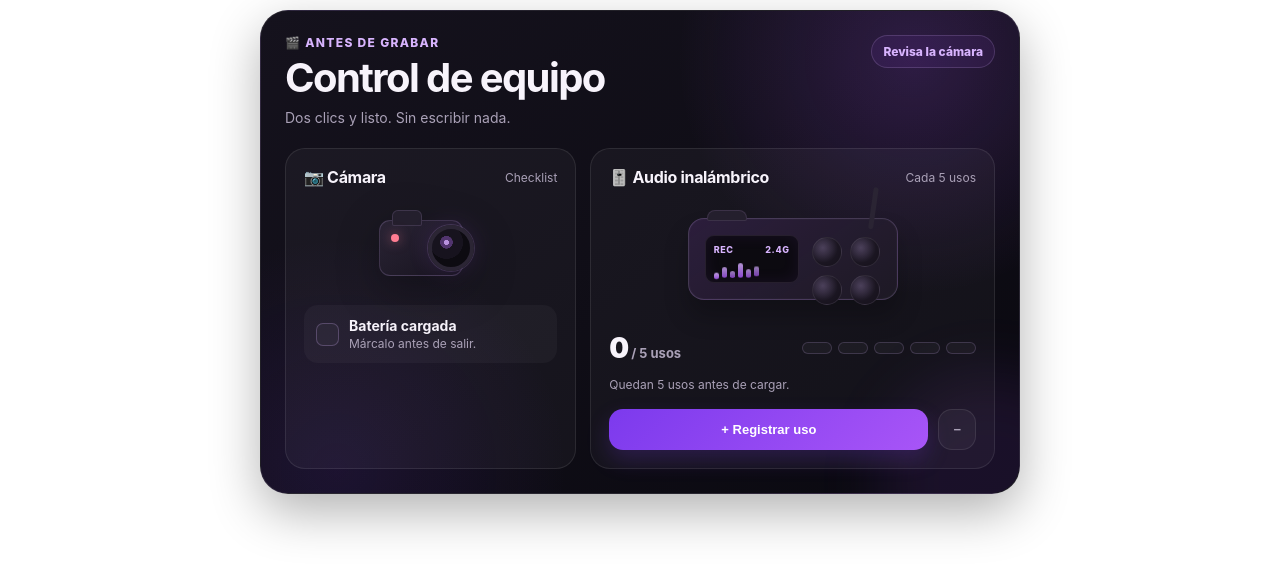
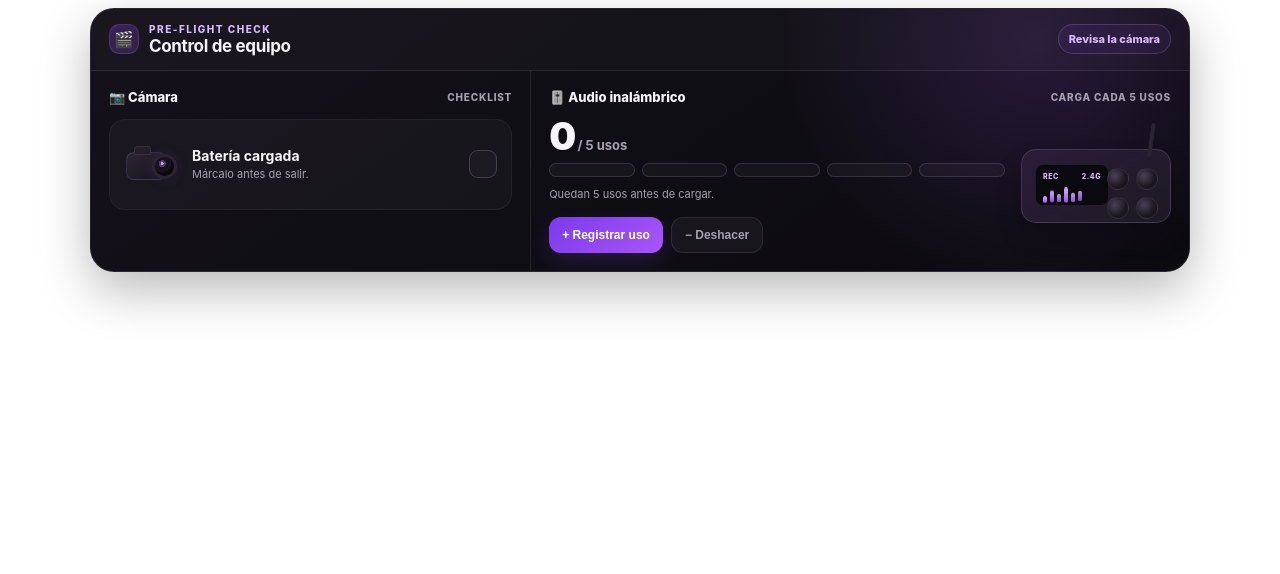
Before and after one commit to pwbzk8zz5j-sudo/widgetyhorbis, a plain HTML site: page MICROFONO/index.html in a window 1280 px wide. Drawn offline with Linux system fonts and the light colour scheme.

Commit message:
Update index.html

```diff
--- a/MICROFONO/index.html
+++ b/MICROFONO/index.html
@@ -1,3 +1,4 @@
+
 <!doctype html>
 <html lang="es">
 <head>
@@ -6,14 +7,14 @@
   <title>Control de equipo</title>
   <style>
     :root{
-      --bg:#0a0910;
-      --panel:#15121d;
-      --panel-2:#1b1725;
-      --text:#f7f3fb;
-      --muted:#aaa1b7;
+      --bg:#0b0a0f;
+      --panel:#14111a;
+      --panel-2:#1b1722;
+      --text:#f7f4fb;
+      --muted:#a79fad;
       --purple:#a855f7;
       --purple-2:#7c3aed;
-      --purple-soft:#d8b4fe;
+      --purple-soft:#dabaff;
       --green:#8be0bc;
       --red:#ff8f9f;
       --border:rgba(255,255,255,.09);
@@ -30,404 +31,308 @@
     }
 
     body{
-      padding:10px;
+      padding:8px;
       display:grid;
       place-items:center;
     }
 
     .widget{
-      width:min(100%,760px);
-      padding:24px;
-      border-radius:28px;
+      width:min(100%,1100px);
+      border-radius:24px;
       border:1px solid var(--border);
+      background:
+        radial-gradient(circle at 86% 12%,rgba(168,85,247,.17),transparent 26%),
+        linear-gradient(145deg,var(--panel),var(--bg));
+      box-shadow:0 18px 50px rgba(0,0,0,.28);
       overflow:hidden;
       position:relative;
-      background:
-        radial-gradient(circle at 86% 10%,rgba(168,85,247,.20),transparent 30%),
-        radial-gradient(circle at 10% 95%,rgba(124,58,237,.12),transparent 28%),
-        linear-gradient(145deg,var(--panel),var(--bg));
-      box-shadow:0 18px 50px rgba(0,0,0,.30);
     }
 
-    .widget::after{
-      content:"";
-      position:absolute;
-      width:220px;
-      height:220px;
-      right:-80px;
-      bottom:-100px;
-      border-radius:50%;
-      background:rgba(168,85,247,.10);
-      filter:blur(30px);
-      pointer-events:none;
+    .topbar{
+      min-height:52px;
+      padding:14px 18px;
+      display:flex;
+      align-items:center;
+      justify-content:space-between;
+      gap:16px;
+      border-bottom:1px solid var(--border);
+      background:rgba(255,255,255,.018);
     }
 
-    .head{
+    .brand{
       display:flex;
-      align-items:flex-start;
-      justify-content:space-between;
-      gap:16px;
-      margin-bottom:20px;
-      position:relative;
-      z-index:2;
+      align-items:center;
+      gap:10px;
+      min-width:0;
+    }
+
+    .brand-mark{
+      width:30px;
+      height:30px;
+      border-radius:10px;
+      display:grid;
+      place-items:center;
+      background:linear-gradient(135deg,rgba(124,58,237,.28),rgba(168,85,247,.16));
+      border:1px solid rgba(216,180,254,.16);
+      box-shadow:inset 0 0 18px rgba(168,85,247,.08);
+      flex:0 0 auto;
+    }
+
+    .brand-text{
+      min-width:0;
     }
 
     .eyebrow{
       color:var(--purple-soft);
-      font-size:12px;
+      font-size:10px;
       font-weight:850;
-      letter-spacing:.11em;
+      letter-spacing:.15em;
       text-transform:uppercase;
-      margin-bottom:7px;
+      margin-bottom:2px;
     }
 
     h1{
       margin:0;
-      font-size:clamp(26px,4vw,40px);
-      line-height:1.05;
-      letter-spacing:-.04em;
-    }
-
-    .subtitle{
-      margin-top:8px;
-      color:var(--muted);
-      font-size:14px;
-      line-height:1.5;
+      font-size:17px;
+      line-height:1.1;
+      letter-spacing:-.02em;
+      white-space:nowrap;
     }
 
     .status-pill{
       flex:0 0 auto;
-      padding:8px 11px;
+      padding:7px 10px;
       border-radius:999px;
       background:rgba(139,224,188,.09);
       border:1px solid rgba(139,224,188,.18);
       color:var(--green);
-      font-size:12px;
-      font-weight:800;
+      font-size:11px;
+      font-weight:850;
       white-space:nowrap;
     }
 
-    .grid{
+    .content{
       display:grid;
-      grid-template-columns:.9fr 1.25fr;
-      gap:14px;
-      position:relative;
-      z-index:2;
+      grid-template-columns:.9fr 1.35fr;
+      min-height:170px;
     }
 
-    .card{
-      border:1px solid var(--border);
-      border-radius:20px;
-      background:rgba(255,255,255,.035);
+    .section{
       padding:18px;
-      min-height:240px;
+      position:relative;
     }
 
-    .card-title{
+    .section + .section{
+      border-left:1px solid var(--border);
+    }
+
+    .section-head{
       display:flex;
       align-items:center;
       justify-content:space-between;
       gap:12px;
-      margin-bottom:16px;
+      margin-bottom:14px;
     }
 
-    .card-title h2{
-      margin:0;
-      font-size:16px;
-      letter-spacing:-.02em;
+    .section-title{
+      display:flex;
+      align-items:center;
+      gap:8px;
+      font-size:13px;
+      font-weight:850;
     }
 
     .tiny{
       color:var(--muted);
-      font-size:12px;
+      font-size:10px;
+      text-transform:uppercase;
+      letter-spacing:.08em;
+      font-weight:800;
     }
 
-    .camera-visual{
-      width:120px;
-      height:82px;
-      margin:14px auto 20px;
-      position:relative;
-      filter:drop-shadow(0 14px 20px rgba(0,0,0,.25));
+    .camera-check{
+      min-height:91px;
+      display:flex;
+      align-items:center;
+      gap:14px;
+      padding:14px;
+      border-radius:16px;
+      background:rgba(255,255,255,.03);
+      border:1px solid rgba(255,255,255,.05);
+      cursor:pointer;
+      user-select:none;
+      transition:transform .18s ease,background .18s ease,border-color .18s ease;
     }
 
-    .cam-body{
-      position:absolute;
-      left:8px;
-      top:17px;
-      width:84px;
-      height:56px;
-      border-radius:11px;
-      background:linear-gradient(145deg,#2a2435,#17131e);
-      border:1px solid rgba(216,180,254,.18);
+    .camera-check:hover{
+      transform:translateY(-1px);
+      background:rgba(168,85,247,.07);
+      border-color:rgba(216,180,254,.13);
     }
 
-    .cam-body::before{
+    .camera-icon{
+      width:54px;
+      height:40px;
+      position:relative;
+      flex:0 0 auto;
+    }
+
+    .camera-body{
+      position:absolute;
+      left:2px;
+      top:8px;
+      width:40px;
+      height:28px;
+      border-radius:8px;
+      background:linear-gradient(145deg,#2c2634,#17131d);
+      border:1px solid rgba(216,180,254,.15);
+    }
+
+    .camera-body::before{
       content:"";
       position:absolute;
-      width:28px;
-      height:14px;
-      border-radius:6px 6px 2px 2px;
-      left:12px;
-      top:-11px;
-      background:#241f2d;
-      border:1px solid rgba(216,180,254,.14);
+      left:7px;
+      top:-7px;
+      width:15px;
+      height:7px;
+      border-radius:4px 4px 2px 2px;
+      background:#241f2b;
+      border:1px solid rgba(216,180,254,.12);
     }
 
     .lens{
       position:absolute;
-      width:46px;
-      height:46px;
+      width:25px;
+      height:25px;
       border-radius:50%;
-      left:57px;
-      top:22px;
-      background:
-        radial-gradient(circle at 38% 35%,#b991df 0 7%,#51346e 8% 18%,#17131e 19% 48%,#0d0b11 49%);
-      border:4px solid #2b2534;
-      box-shadow:0 0 0 1px rgba(216,180,254,.15),0 0 22px rgba(168,85,247,.15);
+      right:1px;
+      top:10px;
+      background:radial-gradient(circle at 38% 35%,#c7a3ea 0 8%,#573772 9% 20%,#16121c 21% 52%,#09080c 53%);
+      border:3px solid #2b2432;
+      box-shadow:0 0 14px rgba(168,85,247,.14);
     }
 
-    .rec-dot{
-      position:absolute;
-      left:20px;
-      top:31px;
-      width:8px;
-      height:8px;
-      border-radius:50%;
-      background:#ff7d92;
-      box-shadow:0 0 12px rgba(255,125,146,.55);
+    .check-copy{
+      min-width:0;
+      flex:1;
     }
 
-    .check-row{
-      display:flex;
-      align-items:center;
-      gap:10px;
-      padding:12px;
-      border-radius:14px;
-      background:rgba(255,255,255,.035);
-      cursor:pointer;
-      user-select:none;
-      transition:background .2s ease,transform .2s ease;
+    .check-copy strong{
+      display:block;
+      font-size:14px;
+      margin-bottom:3px;
     }
 
-    .check-row:hover{
-      background:rgba(168,85,247,.08);
-      transform:translateY(-1px);
+    .check-copy span{
+      display:block;
+      color:var(--muted);
+      font-size:11px;
     }
 
-    .box{
-      width:23px;
-      height:23px;
-      border-radius:7px;
+    .check-box{
+      width:28px;
+      height:28px;
+      border-radius:9px;
       display:grid;
       place-items:center;
-      border:1px solid rgba(216,180,254,.25);
+      border:1px solid rgba(216,180,254,.22);
+      background:rgba(255,255,255,.025);
       color:transparent;
       font-weight:900;
-      background:rgba(255,255,255,.03);
+      flex:0 0 auto;
+      transition:background .2s ease,color .2s ease;
     }
 
-    .check-row.done .box{
+    .camera-check.done .check-box{
+      color:var(--purple-soft);
       background:rgba(168,85,247,.18);
-      color:var(--purple-soft);
     }
 
-    .check-row strong{
-      display:block;
-      font-size:14px;
+    .audio-layout{
+      display:grid;
+      grid-template-columns:1fr auto;
+      gap:16px;
+      align-items:center;
     }
 
-    .check-row span{
-      display:block;
-      color:var(--muted);
-      font-size:12px;
-      margin-top:2px;
-    }
-
-    .audio-device{
-      height:112px;
-      margin:2px 0 16px;
-      position:relative;
-      display:grid;
-      place-items:center;
-    }
-
-    .receiver{
-      position:relative;
-      width:210px;
-      height:82px;
-      border-radius:16px;
-      background:
-        linear-gradient(145deg,rgba(168,85,247,.13),rgba(255,255,255,.02)),
-        #191520;
-      border:1px solid rgba(216,180,254,.20);
-      box-shadow:0 16px 25px rgba(0,0,0,.22),inset 0 0 0 1px rgba(255,255,255,.02);
-    }
-
-    .receiver::before{
-      content:"";
-      position:absolute;
-      width:38px;
-      height:9px;
-      border-radius:8px 8px 2px 2px;
-      left:18px;
-      top:-9px;
-      background:#241f2d;
-      border:1px solid rgba(216,180,254,.12);
-    }
-
-    .screen{
-      position:absolute;
-      left:16px;
-      top:16px;
-      width:94px;
-      height:48px;
-      border-radius:9px;
-      padding:8px;
-      background:#0c0a10;
-      border:1px solid rgba(216,180,254,.12);
-      box-shadow:inset 0 0 16px rgba(168,85,247,.08);
-    }
-
-    .screen-top{
+    .count-wrap{
       display:flex;
-      justify-content:space-between;
-      color:var(--purple-soft);
-      font-size:9px;
-      font-weight:800;
-      letter-spacing:.07em;
-    }
-
-    .levels{
-      display:flex;
-      gap:3px;
       align-items:end;
-      height:21px;
-      margin-top:4px;
-    }
-
-    .levels i{
-      display:block;
-      width:5px;
-      border-radius:4px;
-      background:linear-gradient(var(--purple-soft),var(--purple));
-      animation:level 1.4s ease-in-out infinite alternate;
-    }
-
-    .levels i:nth-child(1){height:8px}
-    .levels i:nth-child(2){height:15px;animation-delay:.2s}
-    .levels i:nth-child(3){height:11px;animation-delay:.4s}
-    .levels i:nth-child(4){height:19px;animation-delay:.1s}
-    .levels i:nth-child(5){height:13px;animation-delay:.3s}
-    .levels i:nth-child(6){height:17px;animation-delay:.5s}
-
-    .controls{
-      position:absolute;
-      right:17px;
-      top:18px;
-      display:grid;
-      grid-template-columns:repeat(2,30px);
       gap:8px;
-    }
-
-    .knob{
-      width:30px;
-      height:30px;
-      border-radius:50%;
-      background:radial-gradient(circle at 35% 35%,#4b405a,#201a28 58%);
-      border:1px solid rgba(255,255,255,.07);
-      box-shadow:inset -4px -4px 8px rgba(0,0,0,.25);
-    }
-
-    .antenna{
-      position:absolute;
-      width:5px;
-      height:42px;
-      border-radius:999px;
-      background:#2a2433;
-      right:24px;
-      top:-32px;
-      transform:rotate(8deg);
-      transform-origin:bottom;
-    }
-
-    .usage{
-      display:flex;
-      align-items:center;
-      justify-content:space-between;
-      gap:14px;
-      margin-bottom:12px;
+      margin-bottom:10px;
     }
 
     .count{
-      font-size:28px;
-      font-weight:900;
-      letter-spacing:-.04em;
+      font-size:38px;
+      font-weight:950;
+      letter-spacing:-.05em;
+      line-height:.9;
     }
 
     .count small{
       font-size:13px;
       color:var(--muted);
-      font-weight:700;
+      font-weight:750;
       letter-spacing:0;
     }
 
     .cells{
       display:flex;
-      gap:6px;
-      flex:1;
-      justify-content:flex-end;
+      gap:7px;
+      margin-bottom:10px;
     }
 
     .cell{
-      width:30px;
-      height:12px;
+      height:14px;
+      flex:1;
+      min-width:36px;
       border-radius:999px;
-      border:1px solid rgba(216,180,254,.18);
+      border:1px solid rgba(216,180,254,.16);
       background:rgba(255,255,255,.035);
       transition:background .25s ease,box-shadow .25s ease;
     }
 
     .cell.used{
       background:linear-gradient(90deg,var(--purple-2),var(--purple));
-      box-shadow:0 0 12px rgba(168,85,247,.22);
+      box-shadow:0 0 12px rgba(168,85,247,.2);
     }
 
     .alert{
-      min-height:20px;
+      min-height:18px;
       color:var(--muted);
-      font-size:12px;
+      font-size:11px;
       margin-bottom:12px;
     }
 
     .alert.hot{
       color:var(--red);
-      font-weight:800;
+      font-weight:850;
     }
 
     .buttons{
-      display:grid;
-      grid-template-columns:1fr auto;
-      gap:10px;
+      display:flex;
+      gap:8px;
+      flex-wrap:wrap;
     }
 
     button{
       appearance:none;
       border:none;
-      border-radius:14px;
-      padding:12px 14px;
+      border-radius:12px;
+      padding:10px 13px;
       font-weight:850;
       cursor:pointer;
-      font-size:13px;
-      transition:transform .18s ease,opacity .18s ease,background .18s ease;
+      font-size:12px;
+      transition:transform .18s ease,opacity .18s ease;
     }
 
     button:hover{transform:translateY(-1px)}
-    button:active{transform:translateY(0) scale(.98)}
+    button:active{transform:scale(.98)}
 
     .primary{
       color:white;
       background:linear-gradient(135deg,var(--purple-2),var(--purple));
-      box-shadow:0 10px 22px rgba(124,58,237,.22);
+      box-shadow:0 9px 20px rgba(124,58,237,.20);
     }
 
     .secondary{
@@ -436,36 +341,116 @@
       border:1px solid var(--border);
     }
 
-    .primary:disabled{
-      opacity:.45;
-      cursor:not-allowed;
-      box-shadow:none;
+    .charge{
+      display:none;
+      color:#251126;
+      background:linear-gradient(135deg,#f3c7ff,#c99cff);
+      box-shadow:0 10px 22px rgba(216,180,254,.16);
     }
 
-    .charge{
-      display:none;
-      width:100%;
-      color:#201322;
-      background:linear-gradient(135deg,#f3c7ff,#c99cff);
-      box-shadow:0 10px 24px rgba(216,180,254,.18);
+    .charge.visible{display:inline-flex}
+
+    .receiver{
+      width:150px;
+      height:74px;
+      border-radius:15px;
+      position:relative;
+      background:
+        linear-gradient(145deg,rgba(168,85,247,.12),rgba(255,255,255,.02)),
+        #19151f;
+      border:1px solid rgba(216,180,254,.18);
+      box-shadow:0 14px 23px rgba(0,0,0,.22);
+      flex:0 0 auto;
     }
 
-    .charge.visible{display:block}
+    .screen{
+      position:absolute;
+      left:13px;
+      top:14px;
+      width:74px;
+      height:42px;
+      border-radius:8px;
+      padding:7px;
+      background:#0b0910;
+      border:1px solid rgba(216,180,254,.11);
+    }
+
+    .screen-top{
+      display:flex;
+      justify-content:space-between;
+      color:var(--purple-soft);
+      font-size:7px;
+      font-weight:850;
+      letter-spacing:.08em;
+    }
+
+    .levels{
+      display:flex;
+      align-items:end;
+      gap:3px;
+      height:18px;
+      margin-top:4px;
+    }
+
+    .levels i{
+      width:4px;
+      display:block;
+      border-radius:3px;
+      background:linear-gradient(var(--purple-soft),var(--purple));
+      animation:level 1.3s ease-in-out infinite alternate;
+    }
+
+    .levels i:nth-child(1){height:7px}
+    .levels i:nth-child(2){height:13px;animation-delay:.2s}
+    .levels i:nth-child(3){height:10px;animation-delay:.4s}
+    .levels i:nth-child(4){height:16px;animation-delay:.1s}
+    .levels i:nth-child(5){height:11px;animation-delay:.3s}
+    .levels i:nth-child(6){height:14px;animation-delay:.5s}
+
+    .knobs{
+      position:absolute;
+      right:12px;
+      top:18px;
+      display:grid;
+      grid-template-columns:repeat(2,22px);
+      gap:7px;
+    }
+
+    .knob{
+      width:22px;
+      height:22px;
+      border-radius:50%;
+      background:radial-gradient(circle at 35% 35%,#4a4056,#211b28 60%);
+      border:1px solid rgba(255,255,255,.06);
+      box-shadow:inset -3px -3px 6px rgba(0,0,0,.25);
+    }
+
+    .antenna{
+      position:absolute;
+      width:4px;
+      height:34px;
+      border-radius:999px;
+      background:#2a2431;
+      right:19px;
+      top:-27px;
+      transform:rotate(8deg);
+      transform-origin:bottom;
+    }
 
     .toast{
       position:absolute;
       left:50%;
-      bottom:15px;
+      bottom:12px;
       transform:translate(-50%,10px);
       opacity:0;
       pointer-events:none;
-      padding:9px 13px;
+      padding:8px 12px;
       border-radius:999px;
-      background:rgba(17,14,23,.92);
-      border:1px solid rgba(216,180,254,.16);
+      background:rgba(17,14,23,.94);
+      border:1px solid rgba(216,180,254,.15);
       color:var(--purple-soft);
-      font-size:12px;
-      font-weight:800;
+      font-size:11px;
+      font-weight:850;
       transition:opacity .22s ease,transform .22s ease;
       z-index:5;
     }
@@ -479,55 +464,93 @@
       to{transform:scaleY(.55);opacity:.65}
     }
 
-    @media(max-width:680px){
-      .grid{grid-template-columns:1fr}
-      .head{flex-direction:column}
-      .status-pill{align-self:flex-start}
-      .card{min-height:auto}
+    @media(max-width:760px){
+      .content{grid-template-columns:1fr}
+      .section + .section{
+        border-left:none;
+        border-top:1px solid var(--border);
+      }
+      .audio-layout{
+        grid-template-columns:1fr;
+      }
+      .receiver{
+        display:none;
+      }
+      .topbar{
+        align-items:flex-start;
+      }
+      .status-pill{
+        margin-top:2px;
+      }
     }
   </style>
 </head>
 <body>
   <main class="widget">
-    <div class="head">
-      <div>
-        <div class="eyebrow">🎬 Antes de grabar</div>
-        <h1>Control de equipo</h1>
-        <div class="subtitle">Dos clics y listo. Sin escribir nada.</div>
+    <header class="topbar">
+      <div class="brand">
+        <div class="brand-mark">🎬</div>
+        <div class="brand-text">
+          <div class="eyebrow">Pre-flight check</div>
+          <h1>Control de equipo</h1>
+        </div>
       </div>
       <div class="status-pill" id="topStatus">Equipo listo</div>
-    </div>
+    </header>
 
-    <section class="grid">
-      <article class="card">
-        <div class="card-title">
-          <h2>📷 Cámara</h2>
-          <span class="tiny">Checklist</span>
+    <section class="content">
+      <article class="section">
+        <div class="section-head">
+          <div class="section-title">📷 Cámara</div>
+          <div class="tiny">Checklist</div>
         </div>
 
-        <div class="camera-visual" aria-hidden="true">
-          <div class="cam-body"></div>
-          <div class="lens"></div>
-          <div class="rec-dot"></div>
-        </div>
+        <div class="camera-check" id="cameraCheck" role="button" tabindex="0">
+          <div class="camera-icon" aria-hidden="true">
+            <div class="camera-body"></div>
+            <div class="lens"></div>
+          </div>
 
-        <div class="check-row" id="cameraCheck" role="button" tabindex="0">
-          <div class="box">✓</div>
-          <div>
+          <div class="check-copy">
             <strong>Batería cargada</strong>
             <span>Márcalo antes de salir.</span>
           </div>
+
+          <div class="check-box">✓</div>
         </div>
       </article>
 
-      <article class="card">
-        <div class="card-title">
-          <h2>🎚️ Audio inalámbrico</h2>
-          <span class="tiny">Cada 5 usos</span>
+      <article class="section">
+        <div class="section-head">
+          <div class="section-title">🎚️ Audio inalámbrico</div>
+          <div class="tiny">Carga cada 5 usos</div>
         </div>
 
-        <div class="audio-device" aria-hidden="true">
-          <div class="receiver">
+        <div class="audio-layout">
+          <div>
+            <div class="count-wrap">
+              <div class="count"><span id="count">0</span><small> / 5 usos</small></div>
+            </div>
+
+            <div class="cells">
+              <span class="cell"></span>
+              <span class="cell"></span>
+              <span class="cell"></span>
+              <span class="cell"></span>
+              <span class="cell"></span>
+            </div>
+
+            <div class="alert" id="alert">Quedan 5 usos antes de cargar.</div>
+
+            <div class="buttons" id="normalButtons">
+              <button class="primary" id="addUse">+ Registrar uso</button>
+              <button class="secondary" id="undoUse" title="Restar un uso">− Deshacer</button>
+            </div>
+
+            <button class="charge" id="chargedButton">🔋 Ya lo cargué</button>
+          </div>
+
+          <div class="receiver" aria-hidden="true">
             <div class="antenna"></div>
             <div class="screen">
               <div class="screen-top">
@@ -538,7 +561,7 @@
                 <i></i><i></i><i></i><i></i><i></i><i></i>
               </div>
             </div>
-            <div class="controls">
+            <div class="knobs">
               <div class="knob"></div>
               <div class="knob"></div>
               <div class="knob"></div>
@@ -546,26 +569,6 @@
             </div>
           </div>
         </div>
-
-        <div class="usage">
-          <div class="count"><span id="count">0</span><small> / 5 usos</small></div>
-          <div class="cells" id="cells">
-            <span class="cell"></span>
-            <span class="cell"></span>
-            <span class="cell"></span>
-            <span class="cell"></span>
-            <span class="cell"></span>
-          </div>
-        </div>
-
-        <div class="alert" id="alert">Todavía no necesita carga.</div>
-
-        <div class="buttons" id="normalButtons">
-          <button class="primary" id="addUse">+ Registrar uso</button>
-          <button class="secondary" id="undoUse" title="Restar un uso">−</button>
-        </div>
-
-        <button class="charge" id="chargedButton">🔋 Ya lo cargué</button>
       </article>
     </section>
 
@@ -596,6 +599,24 @@
       setTimeout(() => toast.classList.remove("show"), 1500);
     }
 
+    function setStatus(text, type){
+      topStatus.textContent = text;
+
+      if(type === "danger"){
+        topStatus.style.color = "var(--red)";
+        topStatus.style.borderColor = "rgba(255,143,159,.2)";
+        topStatus.style.background = "rgba(255,143,159,.08)";
+      }else if(type === "ready"){
+        topStatus.style.color = "var(--green)";
+        topStatus.style.borderColor = "rgba(139,224,188,.18)";
+        topStatus.style.background = "rgba(139,224,188,.09)";
+      }else{
+        topStatus.style.color = "var(--purple-soft)";
+        topStatus.style.borderColor = "rgba(216,180,254,.18)";
+        topStatus.style.background = "rgba(168,85,247,.08)";
+      }
+    }
+
     function render(){
       countEl.textContent = uses;
 
@@ -610,26 +631,22 @@
         alertEl.classList.add("hot");
         normalButtons.style.display = "none";
         chargedButton.classList.add("visible");
-        topStatus.textContent = "Carga pendiente";
-        topStatus.style.color = "var(--red)";
-        topStatus.style.borderColor = "rgba(255,143,159,.2)";
-        topStatus.style.background = "rgba(255,143,159,.08)";
+        setStatus("Carga pendiente","danger");
       }else{
         const remaining = 5 - uses;
         alertEl.textContent = remaining === 1
           ? "Queda 1 uso antes de cargar."
           : `Quedan ${remaining} usos antes de cargar.`;
+
         alertEl.classList.remove("hot");
-        normalButtons.style.display = "grid";
+        normalButtons.style.display = "flex";
         chargedButton.classList.remove("visible");
-        topStatus.textContent = cameraReady ? "Equipo listo" : "Revisa la cámara";
-        topStatus.style.color = cameraReady ? "var(--green)" : "var(--purple-soft)";
-        topStatus.style.borderColor = cameraReady
-          ? "rgba(139,224,188,.18)"
-          : "rgba(216,180,254,.18)";
-        topStatus.style.background = cameraReady
-          ? "rgba(139,224,188,.09)"
-          : "rgba(168,85,247,.08)";
+
+        if(cameraReady){
+          setStatus("Equipo listo","ready");
+        }else{
+          setStatus("Revisa la cámara","pending");
+        }
       }
 
       localStorage.setItem(KEY_USES,String(uses));
```
